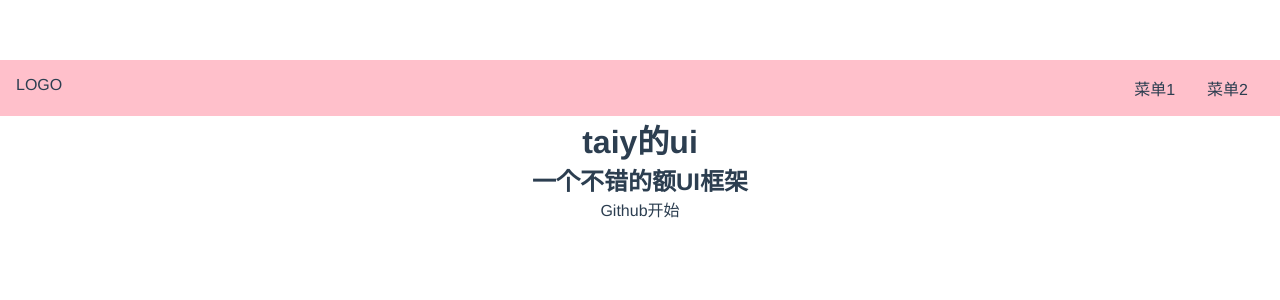
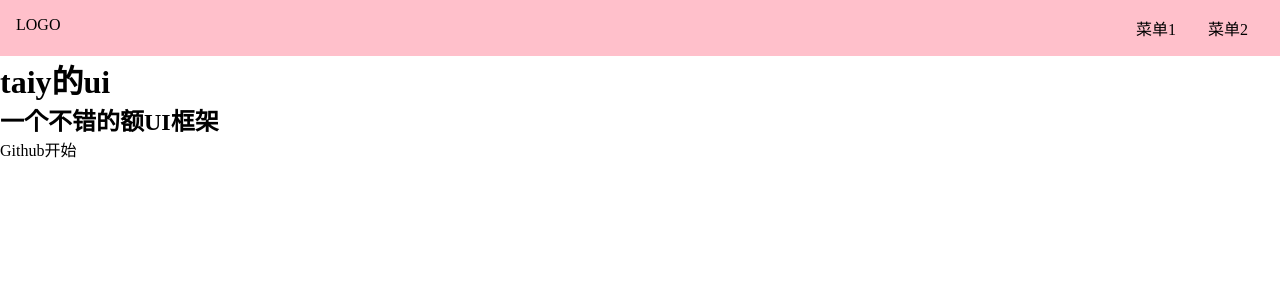
Before and after one commit to xtaiy/taiy-ui, a Vue app: page /#/ in a window 1280 px wide. Shown: the top 300 px of the page. Built offline with nearby package versions, Linux system fonts and the light colour scheme.

Commit message:
封装了topnav组件

```diff
--- a/src/App.vue
+++ b/src/App.vue
@@ -10,16 +10,3 @@
 // Check out https://v3.vuejs.org/api/sfc-script-setup.html#sfc-script-setup
 
 </script>
-
-
-
-<style>
-#app {
-  font-family: Avenir, Helvetica, Arial, sans-serif;
-  -webkit-font-smoothing: antialiased;
-  -moz-osx-font-smoothing: grayscale;
-  text-align: center;
-  color: #2c3e50;
-  margin-top: 60px;
-}
-</style>
--- a/src/components/HelloWorld.vue
+++ /dev/null
@@ -1,52 +0,0 @@
-<script setup lang="ts">
-import { ref } from 'vue'
-
-defineProps<{ msg: string }>()
-
-const count = ref(0)
-</script>
-
-<template>
-  <h1>{{ msg }}</h1>
-
-  <p>
-    Recommended IDE setup:
-    <a href="https://code.visualstudio.com/" target="_blank">VSCode</a>
-    +
-    <a href="https://github.com/johnsoncodehk/volar" target="_blank">Volar</a>
-  </p>
-
-  <p>See <code>README.md</code> for more information.</p>
-
-  <p>
-    <a href="https://vitejs.dev/guide/features.html" target="_blank">
-      Vite Docs
-    </a>
-    |
-    <a href="https://v3.vuejs.org/" target="_blank">Vue 3 Docs</a>
-  </p>
-
-  <button type="button" @click="count++">count is: {{ count }}</button>
-  <p>
-    Edit
-    <code>components/HelloWorld.vue</code> to test hot module replacement.
-  </p>
-</template>
-
-<style scoped>
-a {
-  color: #42b983;
-}
-
-label {
-  margin: 0 0.5em;
-  font-weight: bold;
-}
-
-code {
-  background-color: #eee;
-  padding: 2px 4px;
-  border-radius: 4px;
-  color: #304455;
-}
-</style>
--- /dev/null
+++ b/src/components/Topnav.vue
@@ -0,0 +1,29 @@
+<template>
+    <div class="topnav">
+            <div class="logo">LOGO</div>
+            <ul class="menu">
+                <li>菜单1</li>
+                <li>菜单2</li>
+            </ul>
+        </div>
+</template>
+
+<style lang="scss" scoped>
+.topnav{
+    background: pink;
+    display: flex;
+    padding: 16px;
+    >.logo{
+        max-width: 6em;
+        margin-right: auto;
+    }
+    >.menu{
+        display: flex;
+        white-space: nowrap;
+        flex-wrap: nowrap;
+        >li{
+            margin: 0 1em;
+        }
+    }
+}
+</style>
--- a/src/views/Doc.vue
+++ b/src/views/Doc.vue
@@ -1,12 +1,16 @@
 <template>
     <div>
-        <div class="topnav">
-            <div class="logo"></div>
-            <div class="menu"></div>
-        </div>
+        <Topnav />
         <div class="content">
             <aside>边栏</aside>
             <main>主内容</main>
         </div>
     </div>
 </template>
+
+<script setup lang="ts">
+import Topnav from '../components/Topnav.vue'
+components:{
+    Topnav
+}
+</script>
--- a/src/views/Home.vue
+++ b/src/views/Home.vue
@@ -1,12 +1,6 @@
 <template>
     <div>
-        <div class="topnav">
-            <div class="logo">LOGO</div>
-            <ul class="menu">
-                <li>菜单1</li>
-                <li>菜单2</li>
-            </ul>
-        </div>
+        <Topnav />
         <div class="banner">
             <h1>taiy的ui</h1>
             <h2>一个不错的额UI框架</h2>
@@ -18,22 +12,13 @@
     </div>
 </template>
 
+<script setup lang="ts">
+import Topnav from '../components/Topnav.vue'
+components:{
+    Topnav
+}
+</script>
+
 <style lang="scss" scoped>
-.topnav{
-    background: pink;
-    display: flex;
-    padding: 16px;
-    >.logo{
-        max-width: 6em;
-        margin-right: auto;
-    }
-    >.menu{
-        display: flex;
-        white-space: nowrap;
-        flex-wrap: nowrap;
-        >li{
-            margin: 0 1em;
-        }
-    }
-}
+
 </style>
```
